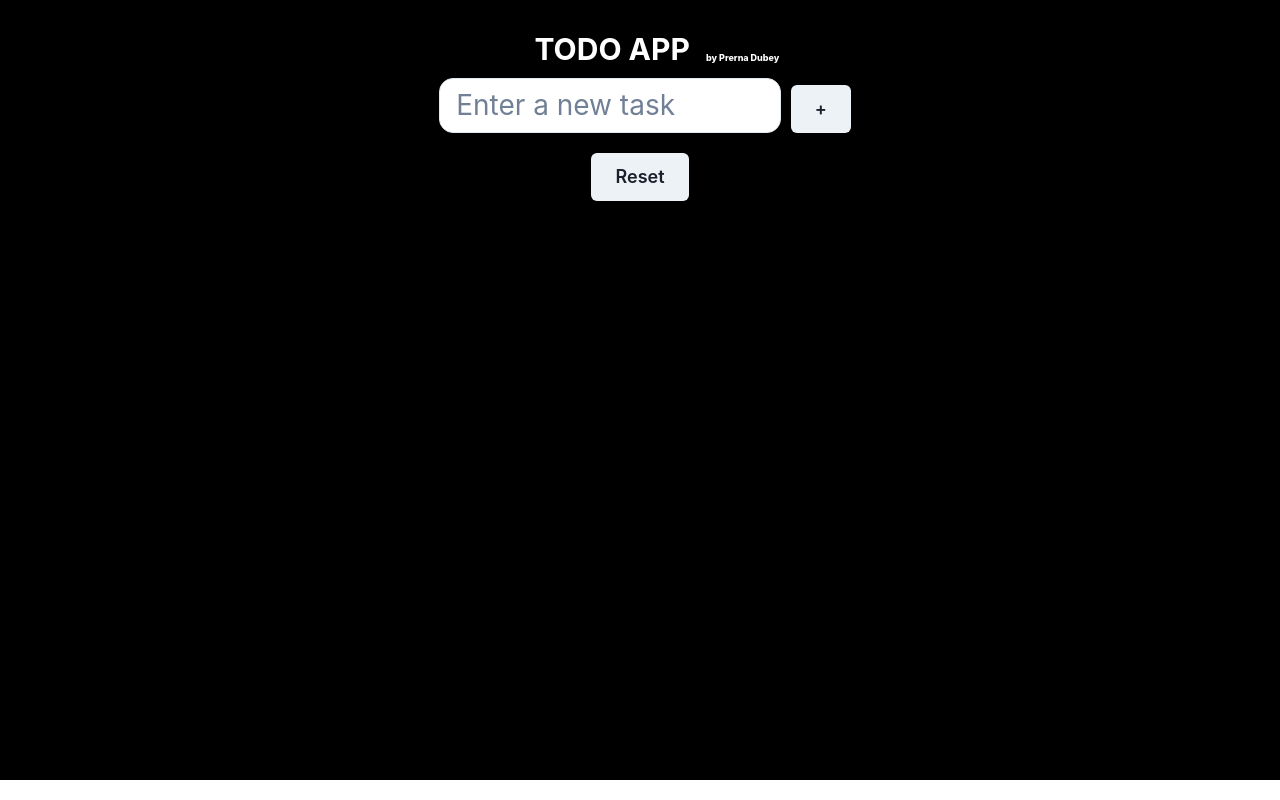
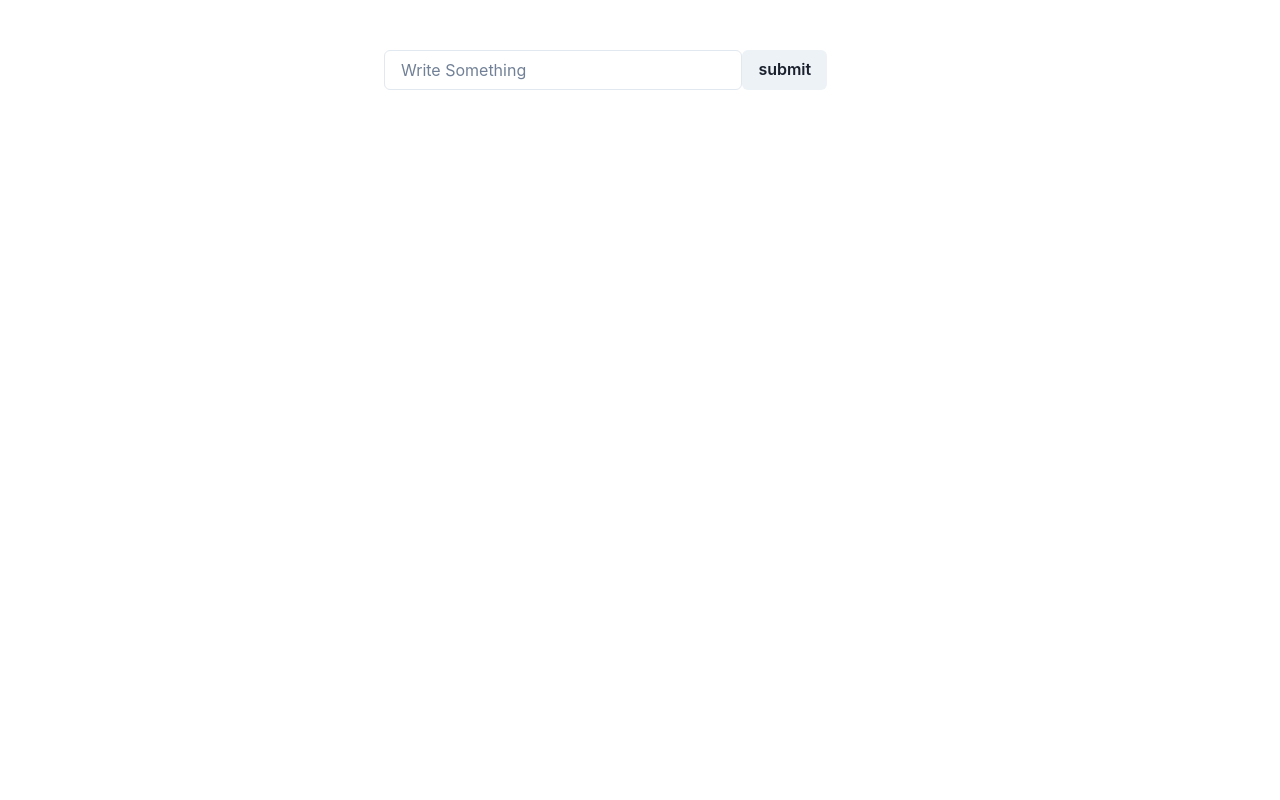
Before and after one commit to prerna1113/TodoApp, a React (Create React App) app in the folder todo-app/: page / in a window 1280 px wide. Built offline with nearby package versions, Linux system fonts and the light colour scheme.

Commit message:
form added

```diff
--- a/todo-app/src/App.js
+++ b/todo-app/src/App.js
@@ -2,12 +2,14 @@ import logo from './logo.svg';
 import './App.css';
 import Todo from './Component/Todo';
 import TodoApp from './Component/TodoApp';
+import MyTodo from './Component/MyTODO/MyTodo';
 
 function App() {
   return (
     <div className="App">
       {/* <Todo /> */}
-      <TodoApp />
+      {/* <TodoApp /> */}
+      <MyTodo />
 
     </div>
   );
--- /dev/null
+++ b/todo-app/src/Component/MyTODO/MyTodo.jsx
@@ -0,0 +1,52 @@
+
+import { Box, Button, Input } from '@chakra-ui/react'
+import React, { useState } from 'react'
+
+function MyTodo() {
+    const [state,setState] = useState("")
+    console.log(state);
+    return (
+        <div>
+            <form>
+                <Box
+                style={{display:"flex",
+                margin:"auto",
+                textAlign:"center",
+                marginLeft:"30%",
+               marginTop:"50px"
+            }}
+                >
+
+                <Input
+                    style={{
+                        width: "40%",
+                        //  margin: "auto"
+                    }}
+
+                    type="text"
+                    name="text"
+                    placeholder="Write Something"
+                    onChange={(event)=>{setState({
+                        ...state,
+                        name: event.target.value
+
+                    })}}
+                />
+                <br></br>
+
+                <Button
+                // style={{margin: "auto"}}
+                >
+                    submit
+
+                </Button>
+
+                </Box>
+
+
+            </form>
+        </div>
+    )
+}
+
+export default MyTodo
```
